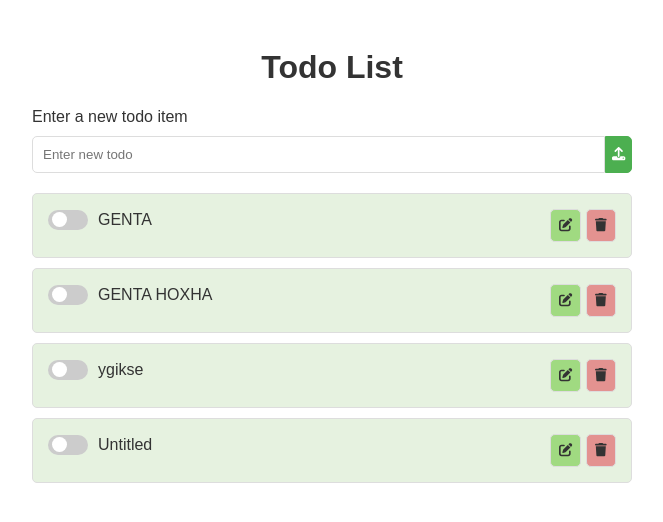
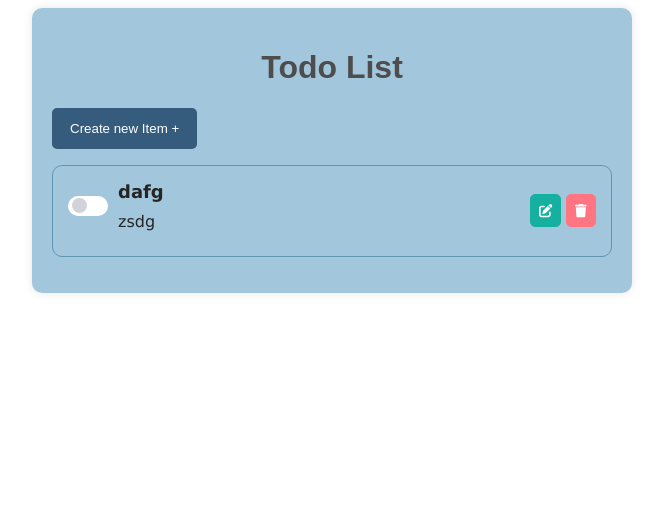
Before and after one commit to Genta-hoxha/crud-react, a React (Create React App) app: page / in a window 1280 px wide. Shown: the top 522 px of the page, without its empty margins (308-971 px from the left). Built offline with nearby package versions, Linux system fonts and the light colour scheme; data requests are answered from the project's data file.

Commit message:
remove, add, edit

```diff
--- a/data/db.json
+++ b/data/db.json
@@ -1,25 +1,10 @@
 {
   "todos": [
     {
-      "id": "d96a",
-      "title": "GENTA",
-      "description": "This is a description of the task.",
-      "completed": false
-    },
-    {
-      "id": "f7bc",
+      "id": "ceea",
       "userId": 1,
-      "title": "GENTA HOXHA",
-      "completed": false
-    },
-    {
-      "id": "d157",
-      "title": "ygikse"
-    },
-    {
-      "id": "256a",
-      "userId": 1,
-      "title": "",
+      "title": "dafg",
+      "description": "zsdg",
       "completed": false
     }
   ]
--- a/public/index.html
+++ b/public/index.html
@@ -29,6 +29,7 @@
   <body>
     <noscript>You need to enable JavaScript to run this app.</noscript>
     <div id="root"></div>
+    <div id="modal-root"></div>
     <!--
       This HTML file is a template.
       If you open it directly in the browser, you will see an empty page.
--- /dev/null
+++ b/src/features/todos/Modal.js
@@ -0,0 +1,15 @@
+import React from "react";
+import ReactDOM from "react-dom";
+
+const Modal = ({ isOpen, children }) => {
+  if (!isOpen) return null;
+
+  return ReactDOM.createPortal(
+    <div className="modal-overlay">
+      <div className="modal">{children}</div>
+    </div>,
+    document.getElementById("modal-root")
+  );
+};
+
+export default Modal;
--- a/src/features/todos/TodoList.js
+++ b/src/features/todos/TodoList.js
@@ -7,15 +7,17 @@ import {
   useUpdateTodoMutation,
   useDeleteTodoMutation,
 } from "../api/apiSlice";
-// ... (previous imports)
+import Modal from "./Modal";
 
 const TodoList = () => {
-  const [newTodo, setNewTodo] = useState("");
+  const [newTodoTitle, setNewTodoTitle] = useState("");
+  const [newDescription, setNewDescription] = useState("");
   const [addInEdit, setAddInEdit] = useState({
     show: false,
     id: null,
   });
-  const [editInput, setEditInput] = useState("");
+  const [editInputTitle, setEditInputTitle] = useState("");
+  const [editInputDescription, setEditInputDescription] = useState("");
   const [expandedIds, setExpandedIds] = useState([]);
   const {
     data: todos,
@@ -28,11 +30,38 @@ const TodoList = () => {
   const [addTodo] = useAddTodoMutation();
   const [updateTodo] = useUpdateTodoMutation();
   const [deleteTodo] = useDeleteTodoMutation();
+  const [modalIsShown, setModalIsShown] = useState(false);
+  const [addedItem, setAddedItem] = useState(null);
 
+  const showModal = () => {
+    setModalIsShown(true);
+  };
+
+  const hideModal = () => {
+    setModalIsShown(false);
+  };
   const handleSubmit = (e) => {
     e.preventDefault();
-    addTodo({ userId: 1, title: newTodo, completed: false });
-    setNewTodo("");
+    addTodo({
+      userId: 1,
+      title: newTodoTitle,
+      description: newDescription,
+      completed: false,
+    })
+      .unwrap()
+      .then((response) => {
+        const newItem = response.payload;
+        setNewTodoTitle("");
+        setNewDescription("");
+        hideModal();
+        setAddedItem({
+          title: newItem.title,
+          description: newItem.description,
+        });
+      })
+      .catch((error) => {
+        console.log(error);
+      });
   };
 
   const editItem = (id) => {
@@ -40,21 +69,30 @@ const TodoList = () => {
 
     const currentItem = todos.find((todo) => todo.id === id);
     if (currentItem) {
-      setEditInput(currentItem.title || "");
+      setEditInputTitle(currentItem.title || "");
+      setEditInputDescription(currentItem.description || "");
     }
   };
 
   const funEditUpdate = (event) => {
-    setEditInput(event.target.value.trim());
+    setEditInputTitle(event.target.value.trim());
   };
 
+  const funDescriptionUpdate = (event) => {
+    setEditInputDescription(event.target.value.trim());
+  };
   const handleEditSubmit = () => {
-    if (addInEdit.id && editInput) {
-      updateTodo({ id: addInEdit.id, title: editInput })
+    if (addInEdit.id && editInputTitle && editInputDescription) {
+      updateTodo({
+        id: addInEdit.id,
+        title: editInputTitle,
+        description: editInputDescription,
+      })
         .unwrap()
         .then(() => {
           setAddInEdit({ show: false, id: null });
-          setEditInput("");
+          setEditInputTitle("");
+          setEditInputDescription("");
           refetchTodos();
         })
         .catch((error) => {
@@ -72,22 +110,42 @@ const TodoList = () => {
     );
   };
   const newItemSection = (
+    <>
+      <div>
+        <button onClick={showModal} className="btn">
+          Create new Item +
+        </button>
+        <Modal isOpen={modalIsShown}>
+          <h2>Create a New Todo Item</h2>
           <form onSubmit={handleSubmit}>
-      <label htmlFor="new-todo">Enter a new todo item</label>
-      <div className="new-todo">
-        {" "}
+            <label htmlFor="title">Title </label>
             <input
               type="text"
+              name="title"
               id="new-todo"
-          value={newTodo}
-          onChange={(e) => setNewTodo(e.target.value)}
-          placeholder="Enter new todo"
+              required
+              onChange={(e) => setNewTodoTitle(e.target.value)}
             />
-        <button className="submit" type="submit">
-          <FontAwesomeIcon icon={faUpload} />
-        </button>{" "}
+            <br /> <br />
+            <label htmlFor="description">Description </label>
+            <textarea
+              rows="4"
+              cols="30"
+              name="description"
+              form="usrform"
+              id="new-todo1"
+              type="text"
+              required
+              onChange={(e) => setNewDescription(e.target.value)}
+            ></textarea>
+            <div className="buttons">
+              <button type="submit">Submit</button>
+              <button onClick={hideModal}>Close</button>
+            </div>{" "}
+          </form>
+        </Modal>
       </div>
-    </form>
+    </>
   );
 
   let content = null;
@@ -105,6 +163,7 @@ const TodoList = () => {
                   expandedIds.includes(todo.id) ? "-expanded" : ""
                 }`}
               >
+                <div className="switchheader">
                   <label className="switch">
                     <input
                       type="checkbox"
@@ -116,27 +175,51 @@ const TodoList = () => {
                         })
                       }
                     />
+
                     <span className="slider"></span>
                   </label>
+                </div>
 
                 {addInEdit.show && addInEdit.id === todo.id ? (
-                  <>
+                  <div className="editing">
                     <input
                       type="text"
-                      placeholder="Edit"
+                      placeholder="Edit Title"
                       onChange={funEditUpdate}
-                      value={editInput}
+                      value={editInputTitle}
                     />
-
+                    {/* <input
+                      type="text"
+                      placeholder="Edit Description"
+                      onChange={funDescriptionUpdate}
+                      value={editInputDescription}
+                    /> */}
+                    <textarea
+                      rows="4"
+                      cols="50"
+                      name="comment"
+                      form="usrform"
+                      type="text"
+                      onChange={funDescriptionUpdate}
+                      value={editInputDescription}
+                    ></textarea>
                     <button className="save" onClick={handleEditSubmit}>
                       Save
                     </button>
-                  </>
+                  </div>
                 ) : (
-                  <label htmlFor={todo.id}>{todo.title || "Untitled"}</label>
+                  <div className="content">
+                    <label htmlFor={todo.id} id="title">
+                      {todo.title || "Untitled"}
+                    </label>
+
+                    <label htmlFor={todo.id} id="description">
+                      {todo.description || "Untitled"}
+                    </label>
+                  </div>
                 )}
               </div>
-              <div>
+              <div className="editdelete">
                 {!addInEdit.show && (
                   <button className="edit" onClick={() => editItem(todo.id)}>
                     <FontAwesomeIcon icon={faEdit} />
@@ -164,184 +247,29 @@ const TodoList = () => {
   } else if (isError) {
     content = <p>{error.message}</p>;
   }
-
   return (
     <main className="todo-container">
       <h1>Todo List</h1>
       <a>{newItemSection}</a>
       {content}
+      {/* {addedItem && (
+        <div className="added-item">
+          <p>Added Item:</p>
+          <p>Title: {addedItem.title}</p>
+          <p>Description: {addedItem.description}</p>
+        </div>
+      )} */}
     </main>
   );
 };
-
-export default TodoList;
-
-// const TodoList = () => {
-//   const [newTodo, setNewTodo] = useState("");
-//   const [addInEdit, setAddInEdit] = useState({
-//     show: false,
-//     id: null,
-//   });
-//   const [editInput, setEditInput] = useState("");
-//   const [expandedId, setExpandedId] = useState(false);
-//   const {
-//     data: todos,
-//     isLoading,
-//     isSuccess,
-//     isError,
-//     error,
-//     refetch: refetchTodos,
-//   } = useGetTodosQuery();
-//   const [addTodo] = useAddTodoMutation();
-//   const [updateTodo] = useUpdateTodoMutation();
-//   const [deleteTodo] = useDeleteTodoMutation();
-
-//   const handleSubmit = (e) => {
-//     e.preventDefault();
-//     addTodo({ userId: 1, title: newTodo, completed: false });
-//     setNewTodo("");
-//   };
-
-//   const editItem = (id) => {
-//     setAddInEdit({ show: true, id });
-
-//     const currentItem = todos.find((todo) => todo.id === id);
-//     if (currentItem) {
-//       setEditInput(currentItem.title || "");
-//     }
-//   };
-
-//   const funEditUpdate = (event) => {
-//     setEditInput(event.target.value.trim());
-//   };
-
-//   const handleEditSubmit = () => {
-//     if (addInEdit.id && editInput) {
-//       updateTodo({ id: addInEdit.id, title: editInput })
-//         .unwrap()
-//         .then(() => {
-//           setAddInEdit({ show: false, id: null });
-//           setEditInput("");
-
-//           refetchTodos();
-//         })
-//         .catch((error) => {
-//           console.log(error);
-//         });
-//     }
-//   };
-//   const toggleExpand = () => {
-//     console.log("expand");
-//     setExpandedId(!expandedId);
-//     // setExpandedId((prevId) => (prevId === id ? null : id));
-//   };
-
-//   const newItemSection = (
-//     <form onSubmit={handleSubmit}>
-//       {" "}
-//       <label htmlFor="new-todo">Enter a new todo item</label>
-//       <div className="new-todo">
-//         {" "}
-//         <input
-//           type="text"
-//           id="new-todo"
-//           value={newTodo}
-//           onChange={(e) => setNewTodo(e.target.value)}
-//           placeholder="Enter new todo"
-//         />
-//         <button className="submit" type="submit">
-//           <FontAwesomeIcon icon={faUpload} />
-//         </button>{" "}
-//       </div>
-//     </form>
-//   );
-
-//   let content = null;
-
-//   if (isLoading) {
-//     content = <p>Loading...</p>;
-//   } else if (isSuccess) {
-//     content = todos.map((todo) => (
-//       <article key={todo.id} onClick={() => toggleExpand(todo.id)}>
-//         <a
-//           href={todo.link}
-//           target="_blank"
-//           rel="noopener noreferrer"
-//           className="link"
-//         >
-//           <div className={`todo${expandedId === todo.id ? "-expanded" : ""}`}>
-//             {/* <div className={`todo ${expandedId === todo.id ? "-expanded" : ""}`}> */}
-//             <label className="switch">
-//               <input
-//                 type="checkbox"
-//                 checked={todo.completed}
-//                 onChange={() =>
-//                   updateTodo({ ...todo, completed: !todo.completed })
-//                 }
-//               />
-//               <span className="slider"></span>
-//             </label>
-
-//             {addInEdit.show && addInEdit.id === todo.id ? (
-//               <>
-//                 <input
-//                   type="text"
-//                   placeholder="Edit"
-//                   onChange={funEditUpdate}
-//                   value={editInput}
-//                 />
-//                 <button className="save" onClick={handleEditSubmit}>
-//                   Save
-//                 </button>
-//               </>
-//             ) : (
-//               // <a
-//               //    href={todo.link}
-
-//               //   target="_blank"
-//               //   rel="noopener noreferrer"
-//               //   className="link"
-//               // >
-//               <label htmlFor={todo.id}>{todo.title || "Untitled"}</label>
-//             )}
-//           </div>
-//         </a>
-//         <div>
-//           {!addInEdit.show && (
-//             <button className="edit" onClick={() => editItem(todo.id)}>
-//               <FontAwesomeIcon icon={faEdit} />
-//             </button>
-//           )}
-//           <button
-//             className="trash"
-//             onClick={() =>
-//               deleteTodo({ id: todo.id })
-//                 .unwrap()
-//                 .then(() => refetchTodos())
-//                 .catch((error) => {
-//                   console.log(error);
-//                 })
-//             }
-//           >
-//             <FontAwesomeIcon icon={faTrash} />
-//           </button>
-//         </div>
-//       </article>
-//     ));
-//   } else if (isError) {
-//     content = <p>{error.message}</p>;
-//   }
 
 //   return (
 //     <main className="todo-container">
 //       <h1>Todo List</h1>
 //       <a>{newItemSection}</a>
-//       <ul className="todo-list">{content}</ul>
-
-//       {/* nuk e dua per te gjithe listen */}
-//       {/* <ul className={`todo${expandedId ? "-expanded" : "-list"}`}>{content}</ul> */}
+//       {content}
 //     </main>
 //   );
 // };
 
-// export default TodoList;
+export default TodoList;
--- a/src/index.css
+++ b/src/index.css
@@ -5,10 +5,13 @@
   max-width: 600px;
   margin: auto;
   padding: 20px;
+  background-color: #a2c7dc;
+  border-radius: 10px;
+  box-shadow: 0 0 10px rgba(0, 0, 0, 0.1);
 }
 
 h1 {
-  color: #333;
+  color: #4d4d4d;
   text-align: center;
 }
 
@@ -19,58 +22,102 @@ form {
 label {
   display: block;
   margin-bottom: 10px;
-  color: #333;
+  color: #262525;
 }
 
 .new-todo {
   display: flex;
 }
-
+.new-todo1 {
+  display: flex;
+}
 input[type="text"] {
   flex: 1;
   padding: 10px;
-  border: 1px solid #ddd;
-  border-radius: 5px 0 0 5px;
+  border: 1px solid #a2c7dc;
+  border-radius: 5px;
+  outline: none;
+}
+textarea[type="text"] {
+  flex: 1;
+  padding: 10px;
+  border: 1px solid #a2c7dc;
+  margin: 0 3px 0 73px;
+  border-radius: 5px;
+  outline: none;
+}
+.btn {
+  background-color: #355c7d;
+  color: white;
+  border: 12px solid #355c7d;
+  border-radius: 5px;
+  cursor: pointer;
   outline: none;
 }
 
 .submit {
-  background-color: #4caf50;
+  background-color: #725a7a;
   color: #fff;
-  border: 1px solid #4caf50;
+  border: 1px solid #725a7a;
   border-radius: 0 5px 5px 0;
   cursor: pointer;
   outline: none;
 }
 
 .submit:hover {
-  background-color: #45a049;
+  background-color: #725a7a;
 }
 
 .todo-list {
   list-style: none;
   padding: 0px;
 }
+
 .todo-expanded {
+  display: flex;
   list-style: none;
   padding: 0px;
-  height: 50px;
+  height: auto;
 }
+
 .todo-expanded label {
-  display: inline-block;
+  display: block;
   margin-bottom: 10px;
-  color: #333;
+  color: #4d4d4d;
+}
+
+.todo-expanded input {
+  background-color: #b9dce9;
+}
+.todo-expanded textarea {
+  background-color: #b9dce9;
+}
+.todo-expanded .switchheader {
+  display: inline-flex;
+  align-items: center;
+}
+
+.todo input {
+  background-color: #b9dce9;
+}
+.todo textarea {
+  background-color: #b9dce9;
 }
 
 article {
-  background-color: #e6f2e0;
-  border: 1px solid #ddd;
-  border-radius: 5px;
+  background-color: #a2c7dc;
+  border: 1px solid #6295b2;
+  border-radius: 10px;
   margin-bottom: 10px;
   padding: 15px;
   display: flex;
   justify-content: space-between;
   align-items: center;
+  transition: background-color 0.3s ease;
+}
+
+article:hover {
+  background-color: #b9dce9;
 }
 
 .todo {
@@ -94,7 +141,7 @@ article {
   left: 0;
   right: 0;
   bottom: 0;
-  background-color: #ccc;
+  background-color: #fff;
   transition: 0.4s;
   border-radius: 34px;
 }
@@ -106,13 +153,16 @@ article {
   width: 15px;
   left: 4px;
   bottom: 3px;
-  background-color: white;
+  background-color: #d2d2d9;
   transition: 0.4s;
   border-radius: 50%;
 }
+.slider::after {
+  background-color: #60bc5d;
+}
 
 .switch input:checked + .slider {
-  background-color: #4caf50;
+  background-color: #60bc5d;
 }
 
 .switch input:focus + .slider {
@@ -123,41 +173,149 @@ article {
   transform: translateX(20px);
 }
 
-.edit {
-  background-color: #96d771db;
-  color: #333;
-  border: 1px solid #ddd;
+.edit,
+.save {
+  background-color: #16b0a1;
+  color: #fff;
+  border: 1px solid #16b0a1;
   border-radius: 5px;
   cursor: pointer;
   outline: none;
   padding: 8px;
-  margin-left: 5px; /* Adjusted margin to bring buttons closer */
+  margin-left: 5px;
+  transition: background-color 0.3s ease;
 }
+
 .trash {
-  background-color: #e38383db;
-  color: #333;
-  border: 1px solid #ddd;
+  background-color: #ff7582;
+  color: #fff;
+  border: 1px solid #ff7582;
   border-radius: 5px;
   cursor: pointer;
   outline: none;
   padding: 8px;
-  margin-left: 5px; /* Adjusted margin to bring buttons closer */
+  margin-left: 5px;
+  transition: background-color 0.3s ease;
 }
-.save {
-  background-color: #96d771db;
-  color: #333;
-  border: 1px solid #ddd;
-  border-radius: 5px;
-  cursor: pointer;
-  outline: none;
-  padding: 8px;
-  margin-left: 5px; /* Adjusted margin to bring buttons closer */
+
+.edit:hover,
+.save:hover {
+  background-color: #16b0a1;
 }
-.edit:hover,
+
 .trash:hover {
-  background-color: #bbb;
+  background-color: #ff7582;
 }
+
 .link {
   text-decoration: none;
   font-weight: 400;
+  color: #4caf50;
 }
+
+.modal-overlay {
+  position: fixed;
+  top: 0;
+  left: 0;
+  width: 100%;
+  height: 100%;
+  background: rgba(0, 0, 0, 0.5);
+  display: flex;
+  justify-content: center;
+  align-items: center;
+}
+
+.modal {
+  background: #a2c7dc;
+  padding: 20px;
+  border-radius: 5px;
+  box-shadow: 0 0 10px rgba(0, 0, 0, 0.2);
+  text-align: center;
+  max-width: 400px;
+  width: 100%;
+}
+
+.modal button {
+  background-color: #355c7d;
+  color: #fff;
+  border: none;
+  padding: 10px;
+  margin-top: 10px;
+  cursor: pointer;
+  border-radius: 5px;
+  outline: none;
+}
+.modal label {
+  padding: 12px 12px 12px 0;
+  display: inline-block;
+}
+.row {
+  display: block;
+}
+.row1 {
+  display: block;
+}
+.modal button:hover {
+  background-color: #355c7d;
+}
+#title {
+  font-weight: 600;
+  font-size: large;
+  font-family: "Lucida Sans", "Lucida Sans Regular", "Lucida Grande",
+    "Lucida Sans Unicode", Geneva, Verdana, sans-serif;
+}
+#description {
+  font-weight: 200;
+  font-size: medium;
+  font-family: "Lucida Sans", "Lucida Sans Regular", "Lucida Grande",
+    "Lucida Sans Unicode", Geneva, Verdana, sans-serif;
+}
+
+.editdelete {
+  display: flex;
+}
+.editing {
+  display: flex;
+  flex-wrap: wrap;
+}
+.buttons {
+  display: block;
+}
+.col-25 {
+  float: left;
+  margin-top: 6px;
+}
+
+.col-75 {
+  float: left;
+  width: 75%;
+  margin-top: 6px;
+}
+
+.row:after {
+  content: "";
+  display: table;
+  clear: both;
+}
+
+.row1:after {
+  content: "";
+  display: table;
+  clear: both;
+}
+.container {
+  border-radius: 5px;
+  background-color: #f2f2f2;
+  padding: 20px;
+}
+@media screen and (max-width: 600px) {
+  .col-25,
+  .col-75,
+  input[type="submit"] {
+    width: 100%;
+    margin-top: 0;
+  }
+}
+* {
+  box-sizing: border-box;
+}
```
Lines whose indentation alone changed are shown as unchanged.
